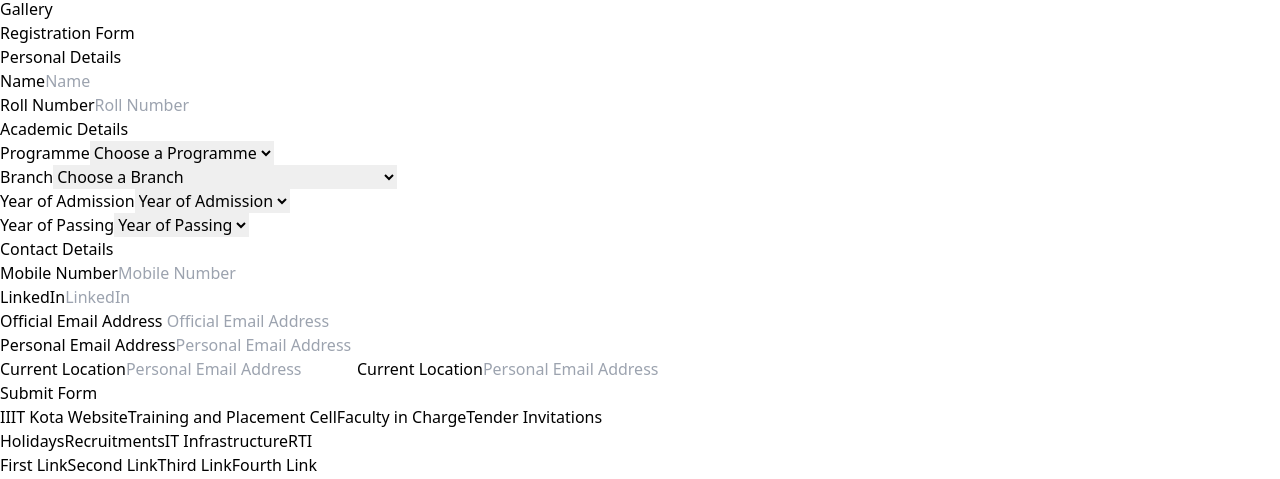
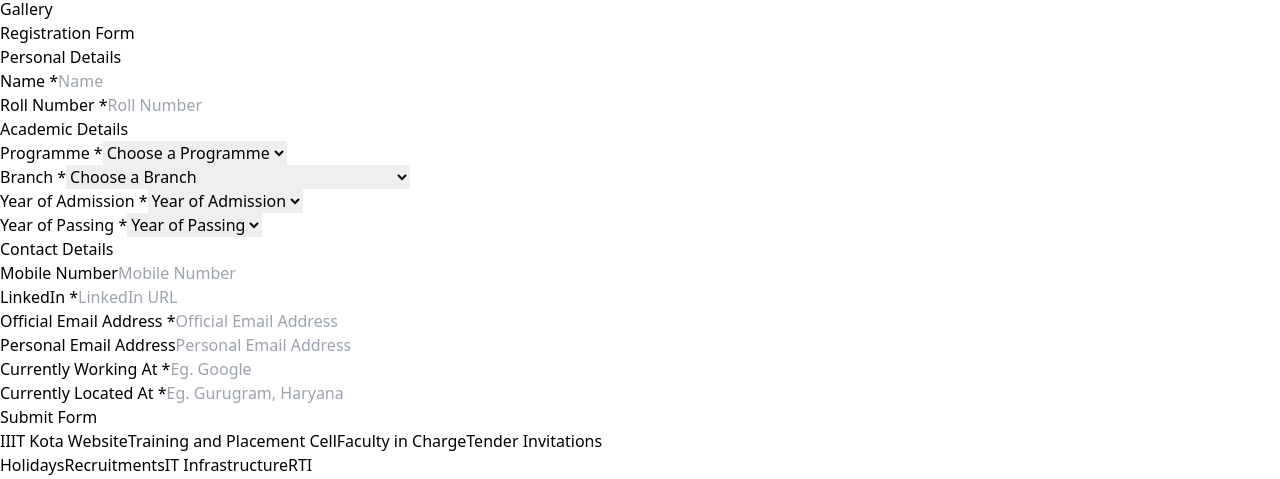
Before and after one commit to HTC2-0/Alumni-Portal, a React (Vite) app in the folder client/: page /register in a window 1280 px wide. Shown: the part 1403-1882 px from the top of the page. Built offline with nearby package versions, Linux system fonts and the light colour scheme; grey boxes are pictures that could not be loaded.

Commit message:
Completed registration form

```diff
--- a/client/src/Components/HomeInfo.jsx
+++ b/client/src/Components/HomeInfo.jsx
@@ -1,17 +1,35 @@
-import React from 'react'
-import Director from '../assets/Padhi.jpg'
+import React from "react";
+import Director from "../assets/Padhi.jpg";
 
 const HomeInfo = () => {
   return (
-    <div className='w-full h-[40rem] border border-black p-5 flex max-md:flex-col'>
-      <div className='w-[50%] h-full max-md:w-full max-md:h-[50%] border border-black flex items-center justify-center'>
-        <img src={Director} className='h-[20rem] w-[20rem]' />
+    <div className="w-full h-[40rem] border border-black p-5 flex max-md:flex-col">
+      <div className="w-[50%] h-full max-md:w-full max-md:h-[50%] border border-black flex items-center justify-center">
+        <img src={Director} className="h-[20rem] w-[20rem]" />
       </div>
-      <div className='w-[50%] h-full max-md:w-full max-md:h-[50%] border border-black flex justify-center items-center'>
-        <p className='w-[80%] h-[80%] border border-black'>Lorem, ipsum dolor sit amet consectetur adipisicing elit. Obcaecati consectetur repudiandae animi saepe dolorum alias aliquid, rem totam harum, placeat fugit tenetur consequatur aperiam inventore laudantium deserunt? Modi eos excepturi illum illo possimus doloremque et laudantium architecto! At ducimus eligendi voluptas illo minima quae nam autem veniam na.</p>
+      <div className="w-[50%] h-full max-md:w-full max-md:h-[50%] border border-black flex justify-center items-center">
+        <p className="w-[80%] h-[80%] border border-black">
+          Lorem, ipsum dolor sit amet consectetur adipisicing elit. Obcaecati
+          consectetur repudiandae animi saepe dolorum alias aliquid, rem totam
+          harum, placeat fugit tenetur consequatur aperiam inventore laudantium
+          deserunt? Modi eos excepturi illum illo possimus doloremque et
+          laudantium architecto! At ducimus eligendi voluptas illo minima quae
+          nam autem veniam natus ullam. Voluptatum quis, accusantium quod iusto
+          reprehenderit natus exercitationem quam enim fugiat suscipit
+          perspiciatis porro incidunt cumque eaque harum ab pariatur. Provident
+          earum modi saepe mollitia hic sequi ex in libero nisi id eos dicta
+          nemo aperiam voluptate explicabo sunt, animi ipsum sint, excepturi et
+          impedit, illo perspiciatis eveniet. Eius quo amet sequi recusandae
+          reprehenderit reiciendis dignissimos debitis voluptatibus voluptatem,
+          soluta id pariatur atque doloribus nulla repellat. Commodi, officia
+          repudiandae. Sequi dolore provident saepe quidem ab autem pariatur
+          unde, adipisci possimus aspernatur ducimus beatae dicta aliquid
+          maiores harum. Corrupti cumque blanditiis, est animi porro nulla
+          quisquam incidunt quidem voluptatum? Nihil, asperiores at?
+        </p>
       </div>
     </div>
-  )
-}
+  );
+};
 
-export default HomeInfo
+export default HomeInfo;
--- a/client/src/Components/Registration_Form/AcademicDetails.jsx
+++ b/client/src/Components/Registration_Form/AcademicDetails.jsx
@@ -12,7 +12,7 @@ const AcademicDetails = () => {
               className="block text-gray-700 text-sm font-bold mb-2"
               htmlFor="roll_number"
             >
-              Programme
+              Programme<span className="text-red-500"> *</span>
             </label>
 
             <select
@@ -30,7 +30,7 @@ const AcademicDetails = () => {
               className="block text-gray-700 text-sm font-bold mb-2"
               htmlFor="roll_number"
             >
-              Branch
+              Branch <span className="text-red-500"> *</span>
             </label>
 
             <select
@@ -52,7 +52,7 @@ const AcademicDetails = () => {
               className="block text-gray-700 text-sm font-bold mb-2"
               htmlFor="roll_number"
             >
-              Year of Admission
+              Year of Admission <span className="text-red-500"> *</span>
             </label>
 
             <select
@@ -84,7 +84,7 @@ const AcademicDetails = () => {
               className="block text-gray-700 text-sm font-bold mb-2"
               htmlFor="roll_number"
             >
-              Year of Passing
+              Year of Passing <span className="text-red-500"> *</span>
             </label>
 
             <select
--- a/client/src/Components/Registration_Form/ContactDetails.jsx
+++ b/client/src/Components/Registration_Form/ContactDetails.jsx
@@ -2,7 +2,7 @@ const ContactDetails = () => {
   return (
     <>
       <div>
-        <h1 className="font-medium text-slate-600 text-3xl mb-7  mt-5">
+        <h1 className="font-medium text-slate-600 text-3xl mb-7 mt-5">
           Contact Details
         </h1>
 
@@ -27,13 +27,13 @@ const ContactDetails = () => {
               className="block text-gray-700 text-sm font-bold mb-2"
               htmlFor="linkedin"
             >
-              LinkedIn
+              LinkedIn<span className="text-red-500"> *</span>
             </label>
             <input
               className="shadow appearance-none border rounded w-full py-2 px-3 text-gray-700 leading-tight focus:outline-none focus:shadow-outline"
               id="linkedin"
               type="text"
-              placeholder="LinkedIn"
+              placeholder="LinkedIn URL"
             />
           </div>
         </div>
@@ -44,13 +44,13 @@ const ContactDetails = () => {
               className="block text-gray-700 text-sm font-bold mb-2"
               htmlFor="office_email"
             >
-              Official Email Address
+              Official Email Address<span className="text-red-500"> *</span>
             </label>
             <input
               className="shadow appearance-none border rounded w-full py-2 px-3 text-gray-700 leading-tight focus:outline-none focus:shadow-outline"
               id="office_email"
               type="email"
-              placeholder=" Official Email Address"
+              placeholder="Official Email Address"
             />
           </div>
 
@@ -70,33 +70,35 @@ const ContactDetails = () => {
           </div>
         </div>
 
-        <div className="flex flex-col justify-between">
+        <div className="flex flex-row justify-between gap-3">
+          <div className="mb-4 w-1/2">
             <label
+              className="block text-gray-700 text-sm font-bold mb-2"
+              htmlFor="company"
+            >
+              Currently Working At<span className="text-red-500"> *</span>
+            </label>
+            <input
+              className="shadow appearance-none border rounded w-full py-2 px-3 text-gray-700 leading-tight focus:outline-none focus:shadow-outline"
+              id="company "
+              type="text"
+              placeholder="Eg. Google"
+            />
+          </div>
+          <div className="mb-4 w-1/2">
+            <label
+              className="block text-gray-700 text-sm font-bold mb-2"
               htmlFor="address"
-            className="block text-gray-700 text-sm font-bold mb-2"
             >
-            Current Location
+              Currently Located At<span className="text-red-500"> *</span>
             </label>
-
             <input
-            className="shadow appearance-none border rounded w-1/2 py-2 px-3 text-gray-700 leading-tight focus:outline-none focus:shadow-outline"
-            id="location"
+              className="shadow appearance-none border rounded w-full py-2 px-3 text-gray-700 leading-tight focus:outline-none focus:shadow-outline"
+              id="address"
               type="text"
-            placeholder="Personal Email Address"
+              placeholder="Eg. Gurugram, Haryana"
             />
-          <label
-            htmlFor="address"
-            className="block text-gray-700 text-sm font-bold mb-2"
-          >
-            Current Location
-          </label>
-
-          <input
-            className="shadow appearance-none border rounded w-1/2 py-2 px-3 text-gray-700 leading-tight focus:outline-none focus:shadow-outline"
-            id="location"
-            type="text"
-            placeholder="Personal Email Address"
-          />
+          </div>
         </div>
       </div>
     </>
--- a/client/src/Components/Registration_Form/PersonalDetails.jsx
+++ b/client/src/Components/Registration_Form/PersonalDetails.jsx
@@ -12,7 +12,7 @@ const PersonalDetails = () => {
               className="block text-gray-700 text-sm font-bold mb-2"
               htmlFor="name"
             >
-              Name
+              Name <span className="text-red-500"> *</span>
             </label>
             <input
               className="shadow appearance-none border rounded w-full py-2 px-3 text-gray-700 leading-tight focus:outline-none focus:shadow-outline"
@@ -27,7 +27,7 @@ const PersonalDetails = () => {
               className="block text-gray-700 text-sm font-bold mb-2"
               htmlFor="roll_number"
             >
-              Roll Number
+              Roll Number<span className="text-red-500"> *</span>
             </label>
             <input
               className="shadow appearance-none border rounded w-full py-2 px-3 text-gray-700 leading-tight focus:outline-none focus:shadow-outline"
--- a/client/src/Pages/Profile.jsx
+++ b/client/src/Pages/Profile.jsx
@@ -22,7 +22,7 @@ const Profile = () => {
       <Navbar />
 
       <div className="w-full h-48 relative border border-black bg-blue-100">
-        <div className="absolute top-[5.5rem] left-20 w-20 h-20  text-[4rem]">
+        <div className="absolute top-[5.5rem] left-20 w-20 h-20 rounded-full bg-red-600 text-[4rem]">
           <img src={Badge} alt="badge" />
         </div>
 
@@ -36,8 +36,6 @@ const Profile = () => {
           <h1 className="text-4xl text-center mt-8">
             Good {getPartOfDay()}, User!
           </h1>
-        </div>
-        <div>
           <EditButton />
         </div>
       </div>
--- a/client/src/Pages/Register.jsx
+++ b/client/src/Pages/Register.jsx
@@ -21,12 +21,14 @@ const Register = () => {
             <AcademicDetails />
             <ContactDetails />
 
+            <div className="flex justify-center">
               <button
                 className="mt-7 w-[200px] text-white bg-slate-500 border-0 py-2 px-6 focus:outline-none hover:bg-slate-600 rounded text-lg"
                 onSubmit={handleSubmit}
               >
                 Submit Form
               </button>
+            </div>
           </form>
         </div>
       </div>
```
Lines whose indentation alone changed are shown as unchanged.
